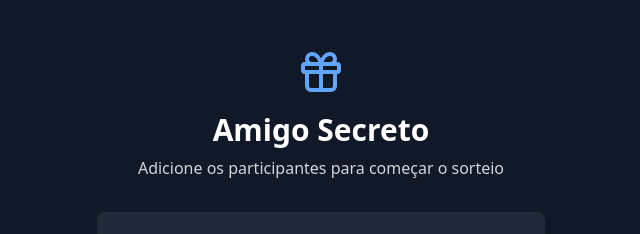
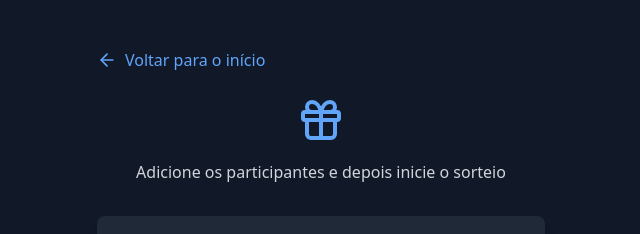
Before and after one commit to RuanPS01/secret-santa, a React (Vite) app: page /#/setup in a window 1280 px wide. Shown: the top 234 px of the page, without its empty margins (319-959 px from the left). Built offline with nearby package versions, Linux system fonts and the light colour scheme; no server answers.

Commit message:
feat: incomplete draw now can  edit and add participant

```diff
--- a/src/components/AddParticipantForm.tsx
+++ b/src/components/AddParticipantForm.tsx
@@ -2,13 +2,17 @@ import React, { useState } from 'react';
 import { UserPlus } from 'lucide-react';
 import { useSecretSantaStore } from '../store/secretSantaStore';
 
-export const AddParticipantForm: React.FC = () => {
+interface AddParticipantFormProps {
+  disabled?: boolean;
+}
+
+export const AddParticipantForm: React.FC<AddParticipantFormProps> = ({ disabled }) => {
   const [name, setName] = useState('');
   const addParticipant = useSecretSantaStore((state) => state.addParticipant);
 
   const handleSubmit = (e: React.FormEvent) => {
     e.preventDefault();
-    if (name.trim()) {
+    if (name.trim() && !disabled) {
       addParticipant(name.trim());
       setName('');
     }
@@ -22,18 +26,25 @@ export const AddParticipantForm: React.FC = () => {
           value={name}
           onChange={(e) => setName(e.target.value)}
           placeholder="Nome do participante"
-          className="w-full px-4 py-2 rounded-lg border border-gray-600 bg-gray-700 text-white placeholder-gray-400 focus:outline-none focus:ring-2 focus:ring-blue-500"
+          disabled={disabled}
+          className="w-full px-4 py-2 rounded-lg border border-gray-600 bg-gray-700 text-white placeholder-gray-400 focus:outline-none focus:ring-2 focus:ring-blue-500 disabled:opacity-50 disabled:cursor-not-allowed"
         />
       </div>
 
       <button
         type="submit"
-        disabled={!name.trim()}
+        disabled={!name.trim() || disabled}
         className="w-full bg-blue-600 text-white px-4 py-2 rounded-lg hover:bg-blue-700 transition-colors flex items-center justify-center gap-2 disabled:opacity-50 disabled:cursor-not-allowed"
       >
         <UserPlus size={20} />
         Adicionar
       </button>
+
+      {disabled && (
+        <p className="text-sm text-center text-gray-400">
+          Não é possível adicionar participantes após o sorteio ser iniciado
+        </p>
+      )}
     </form>
   );
-}
+};
--- a/src/components/DrawList.tsx
+++ b/src/components/DrawList.tsx
@@ -30,7 +30,10 @@ export const DrawList: React.FC = () => {
 
   const handleSelectDraw = async (id: string) => {
     await loadDraw(id);
-    navigate('/reveal');
+    const draw = draws.find(d => d.id === id);
+    const hasAssignments = draw?.participants?.some(p => p.assignedTo);
+
+    navigate(hasAssignments ? '/reveal' : '/setup');
   };
 
   const filteredDraws = draws.filter(draw =>
@@ -47,7 +50,9 @@ export const DrawList: React.FC = () => {
 
   if (!draws?.length) {
     return (
-      <></>
+      <div className="text-center py-8 text-gray-400">
+        <p>Nenhum sorteio encontrado</p>
+      </div>
     );
   }
 
--- a/src/pages/Setup.tsx
+++ b/src/pages/Setup.tsx
@@ -1,6 +1,6 @@
 import React from 'react';
-import { useNavigate } from 'react-router-dom';
-import { Gift } from 'lucide-react';
+import { useNavigate, Link } from 'react-router-dom';
+import { Gift, ArrowLeft } from 'lucide-react';
 import { AddParticipantForm } from '../components/AddParticipantForm';
 import { ParticipantList } from '../components/ParticipantList';
 import { useSecretSantaStore } from '../store/secretSantaStore';
@@ -8,7 +8,7 @@ import { useSecretSantaStore } from '../store/secretSantaStore';
 export const Setup: React.FC = () => {
   const navigate = useNavigate();
   const { currentDraw, shuffleParticipants } = useSecretSantaStore();
-  const hasAssignments = currentDraw?.participants && currentDraw.participants.some(p => p.assignedTo);
+  const hasAssignments = currentDraw?.participants?.some(p => p.assignedTo);
 
   const handleStart = () => {
     if (currentDraw?.participants && currentDraw.participants.length >= 3) {
@@ -20,41 +20,51 @@ export const Setup: React.FC = () => {
   return (
     <div className="min-h-screen bg-gray-900 py-12 px-4">
       <div className="max-w-md mx-auto">
+        <Link
+          to="/"
+          className="inline-flex items-center text-blue-400 hover:text-blue-300 mb-6"
+        >
+          <ArrowLeft size={20} className="mr-2" />
+          Voltar para o início
+        </Link>
+
         <div className="text-center mb-8">
           <Gift className="mx-auto h-12 w-12 text-blue-400" />
-          <h1 className="mt-4 text-3xl font-bold text-white">Amigo Secreto</h1>
+          <h1 className="mt-4 text-3xl font-bold text-white">{currentDraw?.name}</h1>
+          <p className="mt-2 text-gray-300">
             {hasAssignments ? (
-            <p className="mt-2 text-gray-300">
-              O sorteio já foi realizado! Clique em "Ver Sorteio" para descobrir seu amigo secreto.
+              'O sorteio já foi realizado! Clique em "Ver Sorteio" para descobrir seu amigo secreto.'
+            ) : (
+              'Adicione os participantes e depois inicie o sorteio'
+            )}
           </p>
-          ) : (
-            <p className="mt-2 text-gray-300">
-              Adicione os participantes para começar o sorteio
-            </p>
-          )}
         </div>
 
         <div className="bg-gray-800 p-6 rounded-lg shadow-lg space-y-6">
-          {!hasAssignments && (
-            <>
-              <AddParticipantForm />
+          <AddParticipantForm disabled={hasAssignments} />
           <div className="divide-y divide-gray-700">
             <ParticipantList />
           </div>
-            </>
-          )}
 
+          {hasAssignments ? (
+            <button
+              onClick={() => navigate('/reveal')}
+              className="w-full bg-blue-600 text-white py-3 rounded-lg hover:bg-blue-700 transition-colors"
+            >
+              Ver Sorteio
+            </button>
+          ) : (
             <button
               onClick={handleStart}
-            disabled={!hasAssignments && currentDraw?.participants && currentDraw.participants.length < 3}
+              disabled={currentDraw?.participants && currentDraw.participants.length < 3}
               className="w-full bg-green-600 text-white py-3 rounded-lg hover:bg-green-700 transition-colors disabled:opacity-50 disabled:cursor-not-allowed"
             >
-            {hasAssignments
-              ? 'Ver Sorteio'
-              : currentDraw?.participants && currentDraw.participants.length < 3
-                ? `Adicione pelo menos ${3 - currentDraw.participants.length} participante${3 - currentDraw.participants.length === 1 ? '' : 's'}`
+              {currentDraw?.participants && currentDraw.participants.length < 3
+                ? `Adicione pelo menos ${3 - currentDraw.participants.length} participante${3 - currentDraw.participants.length === 1 ? '' : 's'
+                }`
                 : 'Iniciar Sorteio'}
             </button>
+          )}
         </div>
       </div>
     </div>
```
Lines whose indentation alone changed are shown as unchanged.
